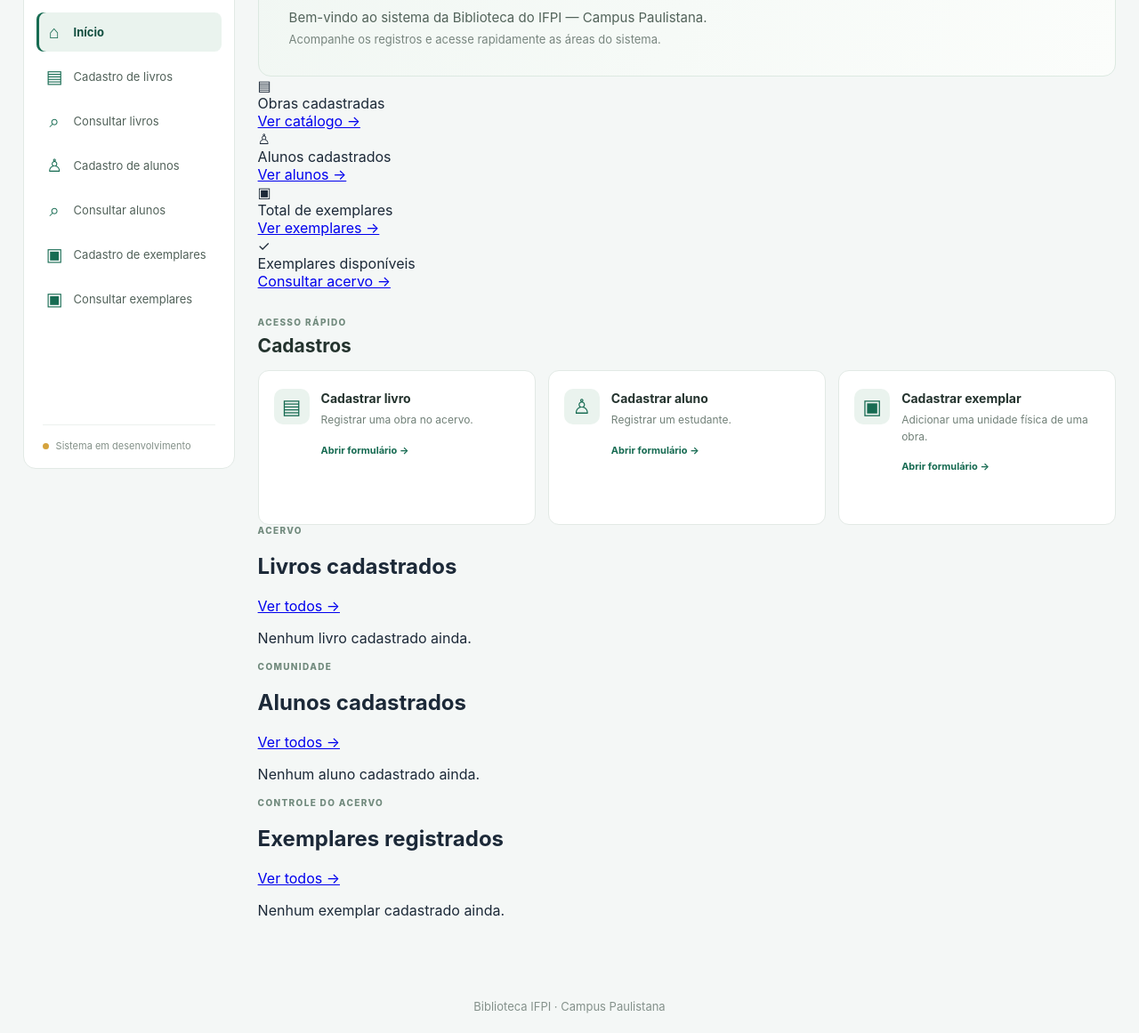
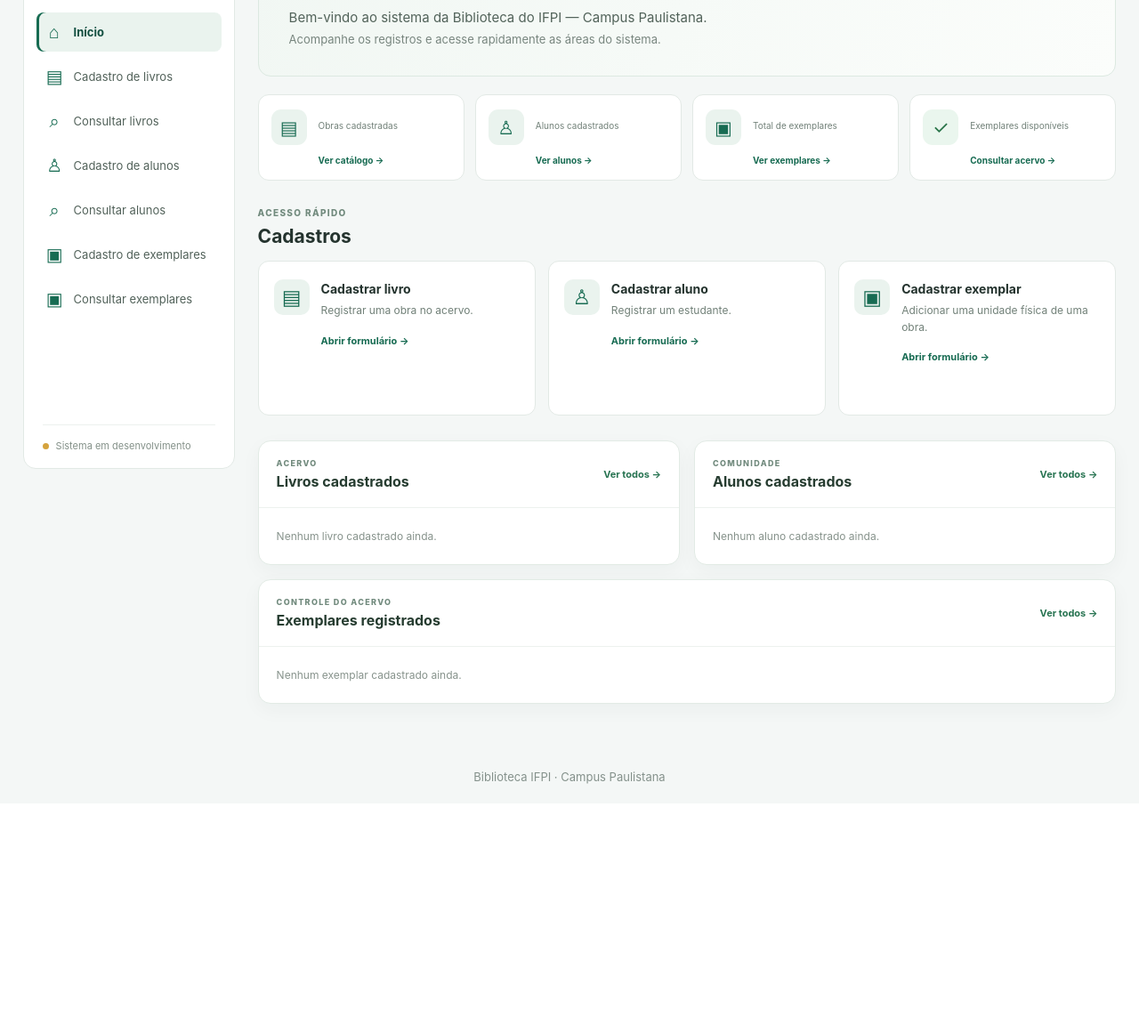
Before and after one commit to Diogohk/IFPI---BIBLIOTECA, a Flask app: template BIBLIOTECA - PROJETO/app/templates/dashboard.html in a window 1280 px wide. Shown: the part 189-1350 px from the top of the page at 89% size. After the commit the page ends 1070 px from the top, so only its background shows below. Run offline with Flask 3, Linux system fonts and the light colour scheme; the template is opened without the code that fills it, so the values that code supplies are empty.

Commit message:
Adiciona estilos para tabelas e indicadores do dashboard

```diff
--- a/BIBLIOTECA - PROJETO/app/static/css/dashboard.css
+++ b/BIBLIOTECA - PROJETO/app/static/css/dashboard.css
@@ -385,3 +385,40 @@ a.action-card:hover {
     min-height: 145px;
   }
 }
+
+/* Indicadores e tabelas de consulta rápida do painel */
+.dashboard-overview{display:grid;grid-template-columns:repeat(4,minmax(0,1fr));gap:12px;margin-top:20px}
+.overview-card{min-width:0;display:grid;grid-template-columns:42px minmax(0,1fr);gap:11px;align-items:center;padding:16px 14px;border:1px solid var(--dashboard-border);border-radius:12px;background:#fff}
+.overview-icon{width:40px;height:40px;display:grid;place-items:center;border-radius:11px;background:#eaf3ee;color:var(--dashboard-green);font-size:21px}
+.overview-card>div{min-width:0;display:flex;flex-direction:column;gap:3px}
+.overview-card>div span{color:var(--dashboard-muted);font-size:10px;line-height:1.35}
+.overview-card>div strong{color:#203d30;font-size:25px;line-height:1.1;letter-spacing:-.04em}
+.overview-card>a{grid-column:2;color:var(--dashboard-green);font-size:10px;font-weight:750;text-decoration:none}
+.overview-card>a:hover{text-decoration:underline}
+.overview-card-available .overview-icon{background:#eaf6ee;color:#287348}
+.dashboard-tables{display:grid;grid-template-columns:repeat(2,minmax(0,1fr));gap:16px;margin-top:28px}
+.dashboard-table-card{min-width:0;overflow:hidden;border:1px solid #e2ebe5;border-radius:14px;background:#fff;box-shadow:0 7px 22px rgba(30,62,45,.04)}
+.dashboard-table-wide{grid-column:1/-1}
+.dashboard-table-heading{display:flex;align-items:center;justify-content:space-between;gap:12px;padding:19px 20px;border-bottom:1px solid #edf1ee}
+.dashboard-table-heading .eyebrow{margin-bottom:5px;font-size:9px}
+.dashboard-table-heading h2{margin:0;color:#263c30;font-size:16px}
+.dashboard-table-heading>a{color:#287452;font-size:11px;font-weight:750;text-decoration:none;white-space:nowrap}
+.dashboard-table-heading>a:hover{text-decoration:underline}
+.dashboard-table-scroll{width:100%;overflow-x:auto}
+.dashboard-table{width:100%;border-collapse:collapse;text-align:left}
+.dashboard-table thead{background:#f8faf8}
+.dashboard-table th{padding:11px 17px;color:#7b8981;font-size:9px;font-weight:800;letter-spacing:.07em;text-transform:uppercase;white-space:nowrap}
+.dashboard-table td{padding:13px 17px;border-top:1px solid #eff3f0;color:#617168;font-size:11px;vertical-align:middle}
+.dashboard-table tbody tr:hover{background:#fbfdfb}
+.dashboard-table td strong{display:block;max-width:240px;overflow:hidden;color:#2b4034;font-size:11px;text-overflow:ellipsis;white-space:nowrap}
+.dashboard-table td small{display:block;margin-top:4px;color:#8b9790;font-size:9px}
+.dashboard-count{display:inline-grid;place-items:center;min-width:25px;height:25px;padding:0 6px;border-radius:8px;background:#edf5ef;color:#286344;font-size:11px;font-weight:800}
+.dashboard-code{display:inline-block;padding:5px 7px;border:1px solid #e2ebe5;border-radius:6px;background:#f5f9f6;color:#456454;font-family:ui-monospace,SFMono-Regular,Menlo,monospace;font-size:10px}
+.dashboard-status{display:inline-flex;padding:5px 8px;border-radius:30px;font-size:10px;font-weight:750;white-space:nowrap}
+.dashboard-status-disponivel{background:#eaf6ee;color:#287348}
+.dashboard-status-emprestado{background:#fff4e5;color:#a56616}
+.dashboard-status-manutencao{background:#f1effb;color:#6652a3}
+.dashboard-table-empty{margin:0;padding:24px 20px;color:#87938c;font-size:12px}
+@media(max-width:1050px){.dashboard-overview{grid-template-columns:repeat(2,minmax(0,1fr))}}
+@media(max-width:760px){.dashboard-tables{grid-template-columns:1fr}.dashboard-table-wide{grid-column:auto}}
+@media(max-width:430px){.dashboard-overview{gap:8px}.overview-card{padding:12px 10px;grid-template-columns:34px minmax(0,1fr)}.overview-icon{width:33px;height:33px}.overview-card>div span{font-size:9px}.overview-card>div strong{font-size:21px}.dashboard-table-heading{padding:16px 14px}.dashboard-table th,.dashboard-table td{padding:11px 12px}}
```
